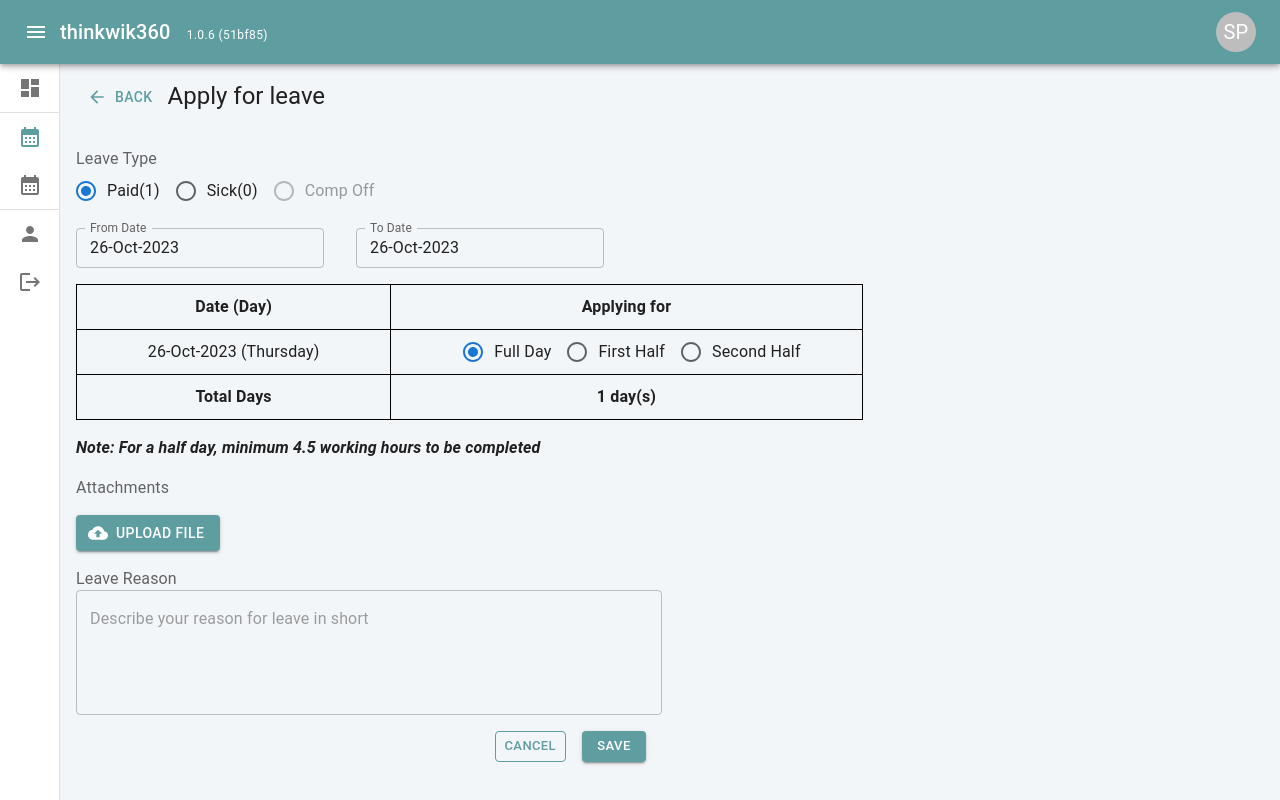
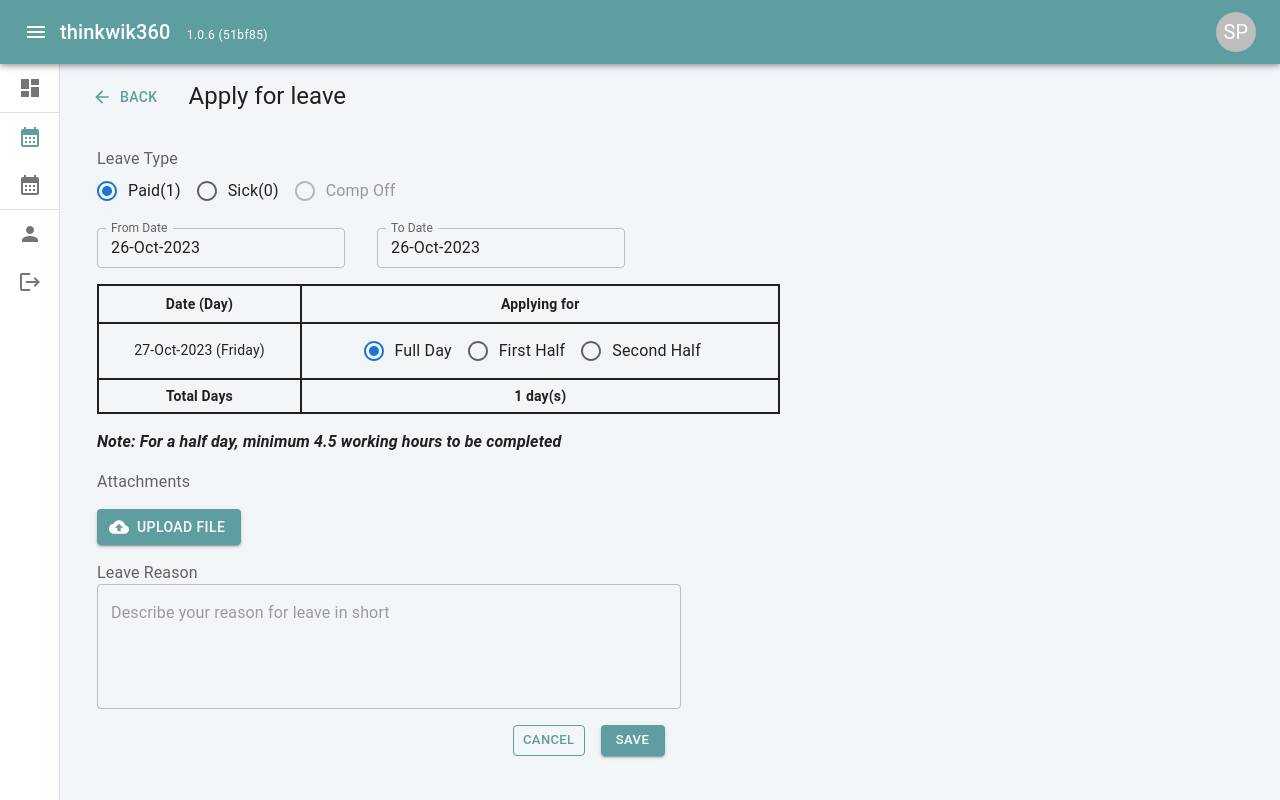
Before and after one commit to sharvil551/360-thinkwik-sharvil, a React (Create React App) app: page /leaves/apply in a window 1280 px wide. Built offline with nearby package versions, Linux system fonts and the light colour scheme; sample sign-in values are in the browser's storage.

Commit message:
updated apply leave and table component

```diff
--- a/src/components/ApplyLeave.tsx
+++ b/src/components/ApplyLeave.tsx
@@ -7,7 +7,11 @@
   Radio,
   RadioGroup,
   Stack,
-
+  Table,
+  TableBody,
+  TableCell,
+  TableHead,
+  TableRow,
   TextField,
   Typography,
 } from "@mui/material";
@@ -55,10 +59,10 @@
             Back
           </Button>
 
-          <Typography variant="h5">Apply for leave</Typography>
+          <Typography variant="h5" mx={2}>Apply for leave</Typography>
         </Stack>
 
-        <Grid container spacing={2} mt={2}>
+        <Grid container spacing={2} mt={2} mx={0}>
           <Grid item pt={2} px={2}>
             <FormControl>
               <FormLabel>Leave Type</FormLabel>
@@ -87,6 +91,7 @@
               </RadioGroup>
             </FormControl>
           </Grid>
+
           <div style={{ width: "100%" }}></div>
           <Grid item pt={2} px={2}>
             <FormControl fullWidth size="small">
@@ -96,6 +101,7 @@
                   value={dayjs(Date.now())}
                   slotProps={{ textField: { size: "small" } }}
                   format="DD-MMM-YYYY"
+                  disablePast
                 />
               </LocalizationProvider>
             </FormControl>
@@ -112,9 +118,10 @@
               </LocalizationProvider>
             </FormControl>
           </Grid>
+
           <div style={{ width: "100%" }}></div>
-          <Grid item xs={6} md={8}>
-            <table
+          <Grid item xs={6} md={7}>
+            {/* <table
               style={{
                 border: "1px solid black",
                 borderCollapse: "collapse",
@@ -214,8 +221,97 @@
                   </td>
                 </tr>
               </tbody>
-            </table>
+            </table> */}
+            <Table stickyHeader size="small" sx={{ border: 1 }}>
+              <TableHead>
+                <TableRow sx={{ border: 1 }}>
+                  <TableCell
+                    align="center"
+                    sx={{
+                      border: 1,
+                      fontWeight: "bold",
+                      backgroundColor: "transparent",
+                    }}
+                  >
+                    Date (Day)
+                  </TableCell>
+                  <TableCell
+                    align="center"
+                    sx={{
+                      border: 1,
+                      fontWeight: "bold",
+                      backgroundColor: "transparent",
+                    }}
+                  >
+                    Applying for
+                  </TableCell>
+                </TableRow>
+              </TableHead>
+              <TableBody>
+                <TableRow>
+                  <TableCell
+                    component="th"
+                    scope="row"
+                    align="center"
+                    sx={{ border: 1 }}
+                  >
+                    27-Oct-2023 (Friday)
+                  </TableCell>
+                  <TableCell
+                    component="th"
+                    scope="row"
+                    align="center"
+                    sx={{ border: 1 }}
+                  >
+                    <FormControl>
+                      <RadioGroup
+                        row
+                        aria-labelledby="demo-row-radio-buttons-group-label"
+                        name="row-radio-buttons-group"
+                        defaultValue="fullDay"
+                      >
+                        <FormControlLabel
+                          value="fullDay"
+                          control={<Radio />}
+                          label="Full Day"
+                        />
+                        <FormControlLabel
+                          value="firstHalf"
+                          control={<Radio />}
+                          label="First Half"
+                        />
+                        <FormControlLabel
+                          value="secondHalf"
+                          control={<Radio />}
+                          label="Second Half"
+                        />
+                      </RadioGroup>
+                    </FormControl>
+                  </TableCell>
+                </TableRow>
+                <TableRow>
+                  <TableCell
+                    component="th"
+                    scope="row"
+                    align="center"
+                    sx={{ border: 1, fontWeight: "bold" }}
+                  >
+                    Total Days
+                  </TableCell>
+
+                  <TableCell
+                    component="th"
+                    scope="row"
+                    align="center"
+                    sx={{ border: 1, fontWeight: "bold" }}
+                  >
+                    1 day(s)
+                  </TableCell>
+                </TableRow>
+              </TableBody>
+            </Table>
           </Grid>
+
           <div style={{ width: "100%" }}></div>
           <Grid item>
             <Typography variant="body1">
@@ -227,6 +323,7 @@
               </strong>
             </Typography>
           </Grid>
+
           <div style={{ width: "100%" }}></div>
           <Grid item>
             <Stack>
@@ -246,6 +343,7 @@
               </Button>
             </Stack>
           </Grid>
+
           <div style={{ width: "100%" }}></div>
           <Grid item xs={2} md={6}>
             <FormControl fullWidth>
@@ -258,8 +356,9 @@
               />
             </FormControl>
           </Grid>
+
           <div style={{ width: "100%" }}></div>
-          <Grid item md={6}>
+          <Grid item xs={2} md={6}>
             <Stack flexDirection="row" justifyContent="flex-end">
               <Button
                 variant="outlined"
@@ -269,7 +368,7 @@
                   borderColor: "rgb(95, 158, 160)",
                   "&:hover": { borderColor: "rgb(95, 158, 160)" },
                 }}
-                 onClick={() => {
+                onClick={() => {
                   navigate("/leaves");
                 }}
               >
@@ -278,7 +377,6 @@
               <Button
                 variant="contained"
                 size="small"
-
                 sx={{
                   mx: 2,
                   backgroundColor: "rgb(95, 158, 160)",
--- a/src/components/LeaveSummary.tsx
+++ b/src/components/LeaveSummary.tsx
@@ -1,5 +1,6 @@
 import {
   Avatar,
+  Box,
   Chip,
   FormControl,
   Grid,
@@ -117,7 +118,7 @@
         <div style={{ width: "100%" }}>
           <Stack
             direction="column"
-            spacing={{ xs: 1, sm: 2, md: 4 }}
+            spacing={{ xs: 1, sm: 2 }}
             sx={{ justifyContent: "space-between" }}
             mx={2}
           >
@@ -194,8 +195,8 @@
               </Stack>
             </Stack>
 
-            {/* <Box> */}
-            <Grid container spacing={2} sx={{ margin: "0 !important" }}>
+            <Box component="div">
+              <Grid container spacing={2}>
                 {leavesSection.map((p, index) => {
                   return (
                     <>
@@ -221,7 +222,7 @@
                   );
                 })}
               </Grid>
-            {/* </Box> */}
+            </Box>
 
             <Typography variant="h6" mt={4} mb={2}>
               Leaves taken
--- a/src/components/Profile.tsx
+++ b/src/components/Profile.tsx
@@ -98,9 +98,10 @@
         <form noValidate>
           {/* Basic Details */}
           <Typography variant="h6">Basic Details</Typography>
+
           <Grid container spacing={2} mt={0}>
-            <Grid item sm={3.5}>
-              <FormControl fullWidth size="small">
+            <Grid item sm={3}>
+              <FormControl fullWidth >
                 <LocalizationProvider dateAdapter={AdapterDayjs}>
                   <DatePicker
                     label="Date of Birth"
@@ -112,7 +113,7 @@
               </FormControl>
             </Grid>
 
-            <Grid item sm={3.5}>
+            <Grid item sm={3}>
               <FormControl fullWidth>
                 <MuiTelInput
                   defaultCountry="IN"
@@ -128,8 +129,9 @@
           <Typography variant="h6" mt={2}>
             Employment Details
           </Typography>
+
           <Grid container spacing={2} mt={0}>
-            <Grid item sm={3.5}>
+            <Grid item sm={3}>
               <FormControl fullWidth>
                 <LocalizationProvider dateAdapter={AdapterDayjs}>
                   <DatePicker
@@ -143,7 +145,7 @@
               </FormControl>
             </Grid>
 
-            <Grid item sm={3.5}>
+            <Grid item sm={3}>
               <FormControl fullWidth>
                 <TextField
                   label="Employee ID"
@@ -154,8 +156,9 @@
               </FormControl>
             </Grid>
           </Grid>
+
           <Grid container spacing={2} mt={0}>
-            <Grid item sm={3.5}>
+            <Grid item sm={3}>
               <FormControl fullWidth>
                 <InputLabel id="demo-simple-select-label">
                   Department
@@ -172,7 +175,7 @@
               </FormControl>
             </Grid>
 
-            <Grid item sm={3.5}>
+            <Grid item sm={3}>
               <FormControl fullWidth>
                 <InputLabel id="demo-simple-select-label">
                   Designation
@@ -191,7 +194,7 @@
               </FormControl>
             </Grid>
 
-            <Grid item sm={3.5}>
+            <Grid item sm={3}>
               <FormControl fullWidth>
                 <InputLabel id="demo-simple-select-label">
                   Reporting Manager
@@ -214,7 +217,7 @@
             Access Details
           </Typography>
           <Grid container spacing={2} mt={0}>
-            <Grid item sm={3.5}>
+            <Grid item sm={3}>
               <FormControl fullWidth>
                 <InputLabel id="demo-simple-select-label">
                   Employee Status
@@ -231,7 +234,7 @@
               </FormControl>
             </Grid>
 
-            <Grid item sm={3.5}>
+            <Grid item sm={3}>
               <FormControl fullWidth>
                 <InputLabel id="demo-simple-select-label">
                   Employee Role
@@ -248,7 +251,7 @@
               </FormControl>
             </Grid>
           </Grid>
-          <Stack direction="row" justifyContent="flex-end">
+          <Stack direction="row" justifyContent="flex-end" mt={3}>
             <Button
               variant="contained"
               size="small"
--- a/src/components/TableComponent.tsx
+++ b/src/components/TableComponent.tsx
@@ -80,7 +80,7 @@
     <>
       <Paper sx={{ width: "100%", overflow: "hidden" }}>
         {/* <TableContainer sx={{ maxHeight: 440 }}> */}
-        <Table stickyHeader aria-label="sticky table">
+        <Table stickyHeader  size="small">
           <TableHead>
             <TableRow>
               {columns.map((column) => (
--- a/src/components/layout/Home.tsx
+++ b/src/components/layout/Home.tsx
@@ -48,10 +48,12 @@
         <Box
           component="main"
           sx={{
-          flexGrow: 1,
-          p: 2,
-          marginLeft: isSidebarOpen ? '10px' : "0px",
-           transition: isSidebarOpen?"margin 190ms cubic-bezier(0.4, 0, 0.6, 1) 0ms ": "margin 120ms cubic-bezier(0.4, 0, 0.6, 1) 0ms"
+            flexGrow: 1,
+            p: 2,
+            marginLeft: isSidebarOpen ? "20px" : "5px",
+            transition: "margin-left 200ms cubic-bezier(0.4, 0, 0.6, 1)",
+            // marginLeft: isSidebarOpen ? '10px' : "0px",
+            //  transition: isSidebarOpen?"margin-left 200ms cubic-bezier(0.4, 0, 0.6, 1) 10ms ": "margin 200ms cubic-bezier(0.4, 0, 0.6, 1) 10ms"
           }}
         >
           <div
```
Lines whose indentation alone changed are shown as unchanged.
